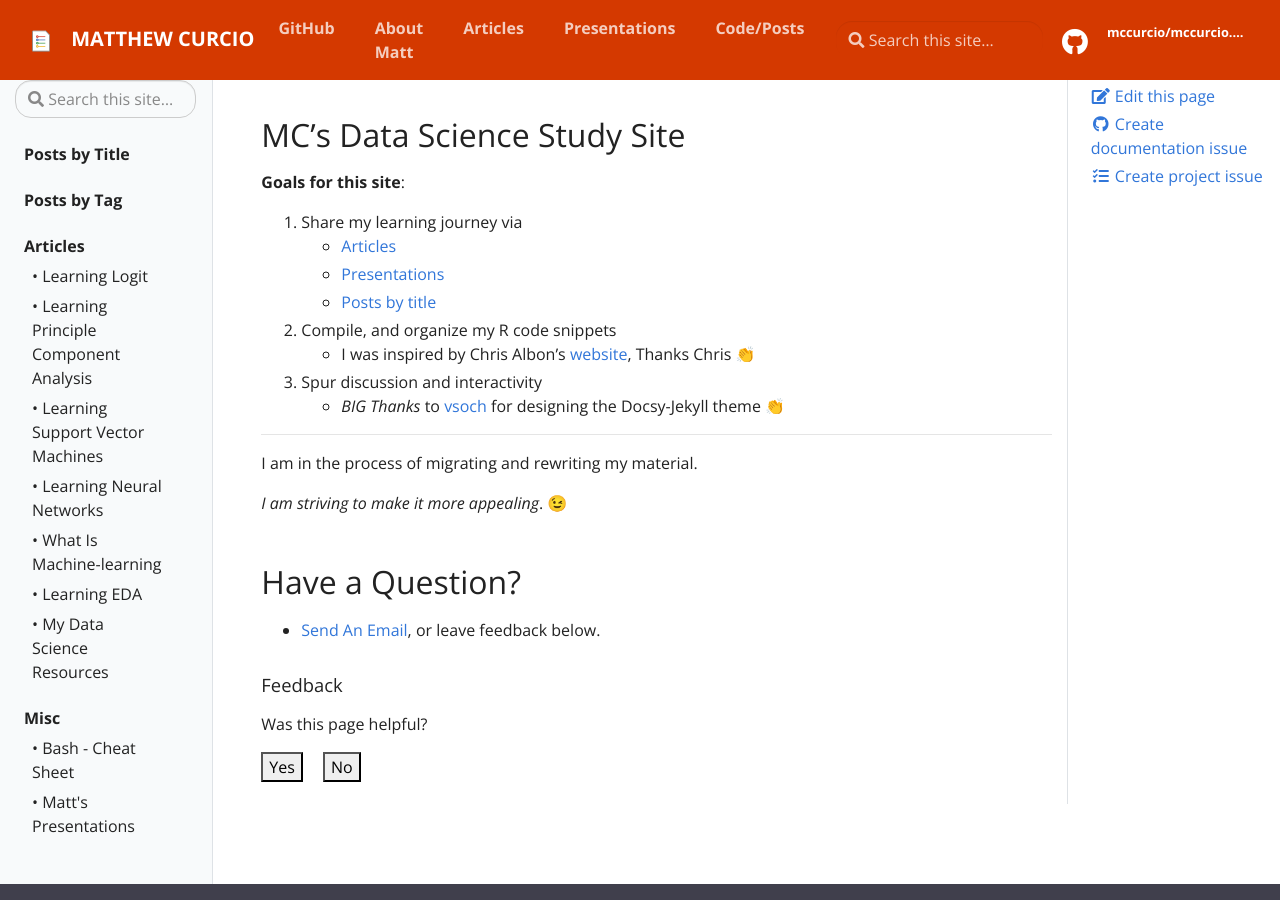
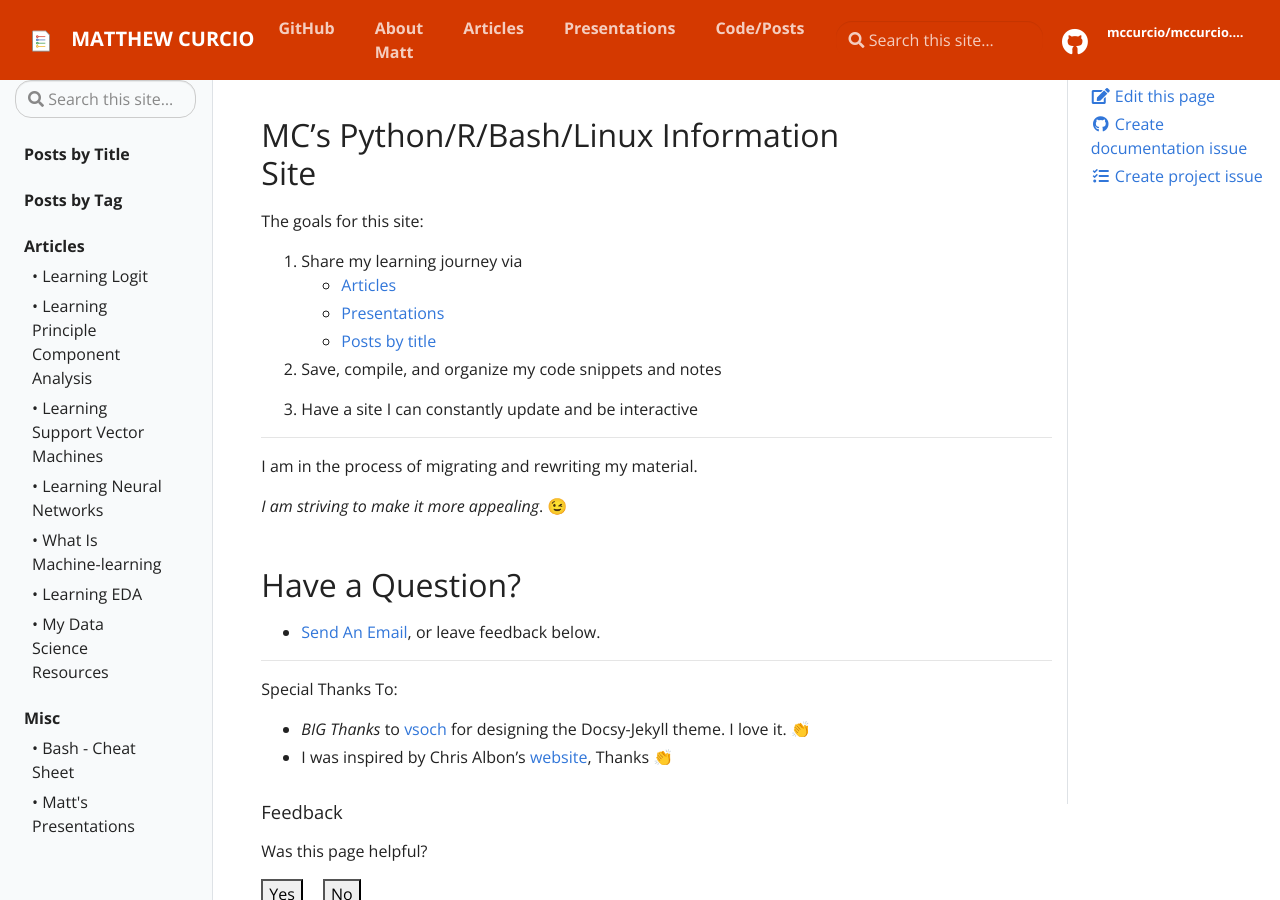
Before and after one commit to mccurcio/mccurcio.github.io, a Jekyll site: the page built from pages/index.md, in a window 1280 px wide and 900 px high. Built offline with Jekyll 4.4.1, drawn with Linux system fonts in a browser that asks for light colours.

Commit message:
Update index.md

```diff
--- a/pages/index.md
+++ b/pages/index.md
@@ -1,23 +1,21 @@
 ---
 layout: page
-title: Matt's D.S. Study Site
+title: Matt's Information Site
 permalink: /
 ---
 
-## MC's Data Science Study Site
+## MC's Python/R/Bash/Linux Information Site
 
-**Goals for this site**:
+The goals for this site:
 
 1. Share my learning journey via
    - [Articles](docs)
    - [Presentations](docs/mcc-presentations)
    - [Posts by title](archive)
 
-2. Compile, and organize my R code snippets
-   - I was inspired by Chris Albon's [website](https://chrisalbon.com), Thanks Chris 👏
+2. Save, compile, and organize my code snippets and notes
 
-3. Spur discussion and interactivity
-   - *BIG Thanks* to [vsoch](https://vsoch.github.io/docsy-jekyll/) for designing the Docsy-Jekyll theme 👏
+3. Have a site I can constantly update and be interactive
 
 ---
 
@@ -28,3 +26,9 @@ I am in the process of migrating and rewriting my material.
 ## Have a Question?
 
 - <a href="mailto:matt.curcio.ri@gmail.com?subject=A question from the web">Send An Email</a>, or leave feedback below.
+
+---
+
+Special Thanks To:
+- *BIG Thanks* to [vsoch](https://vsoch.github.io/docsy-jekyll/) for designing the Docsy-Jekyll theme. I love it. 👏
+- I was inspired by Chris Albon's [website](https://chrisalbon.com), Thanks 👏
```
